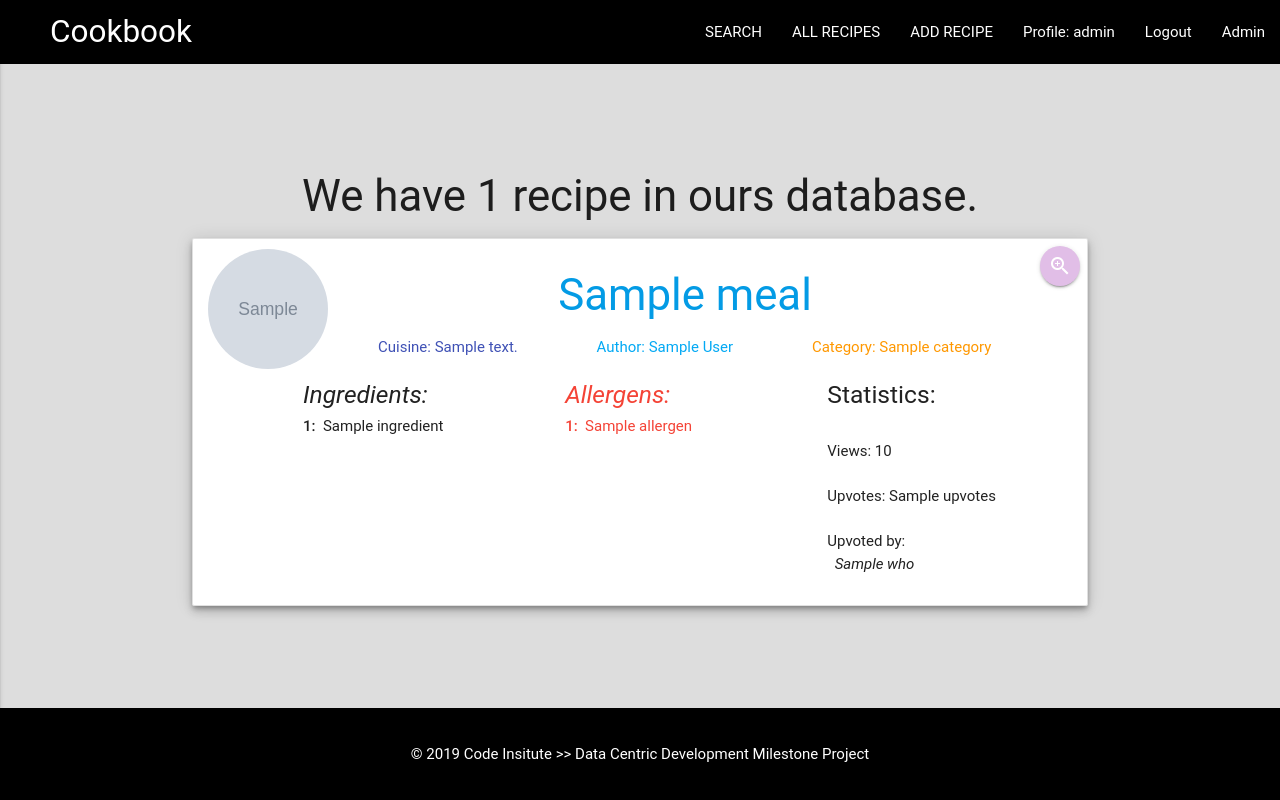
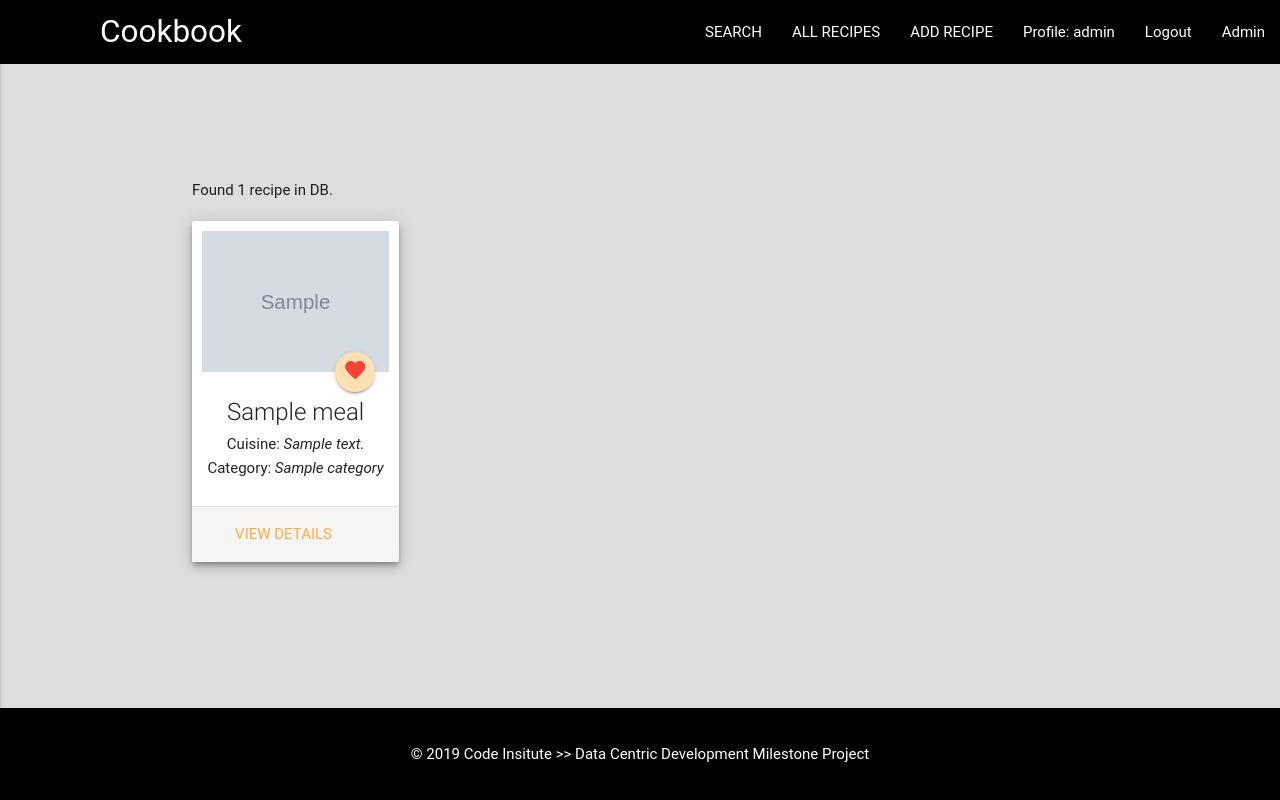
Before and after one commit to sywekpiorko1/milestone-data-centric-dev, a Flask app: page /recipes?limit=8&offset=0 in a window 1280 px wide. Run offline with Flask 2, Linux system fonts and the light colour scheme; the visitor is signed in with stand-in values (Sample User, id 1); grey boxes marked "Sample" are stand-in pictures; a database or web service that is not in the repository returns one stand-in record (values such as "Sample title"); some libraries are stand-ins or nearby versions; some web fonts are replaced.

Commit message:
Change recipes and search view template to cards in 4 columns, import big pack of recipes, add pagination page X of Y info

```diff
--- a/app.py
+++ b/app.py
@@ -32,7 +32,7 @@ views_global = 0
 upvotes_global = 0
 upvotes_who_global = []
 filtered_and_excluded_allergens = []
-p_limit = 4
+p_limit = 8
 
 
 ######################################################################
@@ -52,7 +52,7 @@ def get_recipes():
     viewer = 'anonim'
     if 'user' in session:
         user_in_db = users_collection.find_one({"username": session['user']})
-        print (user_in_db)
+        print ("USER: ", user_in_db['username'])
         if user_in_db:
             viewer = user_in_db['username']
     # flash(viewer)
@@ -72,6 +72,21 @@ def get_recipes():
     if p_offset > recipes_total:
         p_offset = recipes_total
 
+    # Query recipes collection and return ordered by votes descending
+    filteredRecipes = [recipe for recipe in recipes_collection.find(
+                        {
+                            '$query':
+                                {'meal': { '$regex': '.'} },
+                                '$orderby': {'views': -1}
+                            }
+                        )]
+    print("Top 10 recipes [name] order by [views] :  ")
+    for index,recipe in enumerate(filteredRecipes):
+        print(recipe['meal'], recipe['views'])
+        if index == 10:
+            break
+
+    # Default sort by ID >> greater id for last added to dbase
     recipes = list(recipes_collection.find().sort('_id').limit(p_limit).skip(p_offset))
     return render_template("recipes.html",
                             allergens=allergens_collection.find(),
@@ -101,6 +116,7 @@ def view_recipe(recipe_id):
     views += 1
     recipes_collection.update( {'_id': ObjectId(recipe_id)},{"$set":{'views':views}})
     upvotes_who = list(recipe['upvotes_who'])
+
     if viewer in upvotes_who:
         voted_up_by_viewer = True
     else:
@@ -408,8 +424,14 @@ def update_recipe(recipe_id):
         'youtube':request.form.get('youtube'),
         'photo':request.form.get('photo')
     } )
+    recipe = recipes_collection.find_one({"_id": ObjectId(recipe_id)})
     # pp.pprint(update)
-    return redirect(url_for('index'))
+    # return redirect(url_for('index'))
+    return render_template("view_recipe.html",
+                        recipe=recipe,
+                        title="View Recipe",
+                        viewer=session['user'],
+                        voted_up_by_viewer=False)
 
 @app.route('/deleteRecipe/<recipe_id>', methods=['GET', 'POST'])
 def delete_recipe(recipe_id):
@@ -534,7 +556,10 @@ def profile(user):
         # If so get the user and pass him to template for now
         user_in_db = users_collection.find_one({"username": user})
         # prepare list of recipes created by user
-        profile_user_recipes = list(recipes_collection.find({'author': user_in_db['username']}))
+        profile_user_recipes = recipes_collection.find({'author': user_in_db['username']}).sort('meal')
+        # if == 0 change to None to avoid displaying Header in profile template
+        if profile_user_recipes.count() == 0:
+            profile_user_recipes = None
         # to avoid error escape if user has no list of ids of upvoted recipes in his document
         try:
             upvoted_recipes_ids = user_in_db['upvoted_recipes']
@@ -544,7 +569,7 @@ def profile(user):
                                 title="Profile",
                                 user=user_in_db)
 
-        # if user has upvoted recipes ids prepare list pull each id and create list of recipes documents
+        # if user document contain upvoted recipes ids prepare list pull each id and create list of recipes documents
         upvoted_recipes = []
         for id in upvoted_recipes_ids:
             # Upvoted recipes in user collection out of sync.
@@ -557,6 +582,7 @@ def profile(user):
                 pass
         # remove None values from list if exist
         upvoted_recipes = [x for x in upvoted_recipes if x is not None]
+        upvoted_recipes = sorted(upvoted_recipes, key=itemgetter('meal'))
 
         return render_template('profile.html',
                                 profile_user_recipes=profile_user_recipes,
--- a/static/css/style.css
+++ b/static/css/style.css
@@ -48,18 +48,18 @@ main {
   position: relative;
 }
 
-.container-width550 {
+/* .container-width550 {
   animation: showUp 0.5s cubic-bezier(0.18, 1.3, 1, 1) forwards;
-}
+} */
 
-@keyframes showUp {
+/* @keyframes showUp {
   0% {
     transform: scale(0);
   }
   100% {
     transoform: scale(1);
   }
-}
+} */
 
 /* Add_recipe */
 
@@ -101,12 +101,42 @@ main {
   color: yellow;
 }
 
+/* Pagination  */
+/* Search Template */
+
+br.line-height-2, li.line-height-2 {
+  line-height: 2.1;
+}
+
+
+/* Cards */
+
+#padded {
+  padding-left: 10px;
+  padding-top: 10px;
+  padding-right: 10px;
+}
+
+#upvotes {
+  line-height: 18px;
+  font-size: 0.8rem;
+}
+
+#upvotes_icon {
+  line-height: 12px;
+}
+
+#padding-5px{
+  padding-left: 5px;
+  padding-right: 5px;
+}
+
 /* Collection */
 
-.collection .collection-item.avatar:not(.circle-clipper)>.circle, .collection .collection-item.avatar :not(.circle-clipper)>.circle {
+/* .collection .collection-item.avatar:not(.circle-clipper)>.circle, .collection .collection-item.avatar :not(.circle-clipper)>.circle {
   width: 120px;
   height: 120px;
-}
+} */
 
 /* Buttons (view and edit) in all_recipe view of each separate recipe */
 
--- a/templates/base.html
+++ b/templates/base.html
@@ -14,11 +14,11 @@
   <header>
     <nav class="navbar">
       <div class="nav-wrapper black">
-        <a href="{{ url_for('index') }}" class="brand-logo left" style="padding-left: 50px">Cookbook</a>
+        <a href="{{ url_for('index') }}" class="brand-logo left" style="margin-left: 100px">Cookbook</a>
         <a href="#" data-activates="mobile-demo" class="button-collapse"><i class="material-icons">menu</i></a>
         <ul class="right hide-on-med-and-down">
           <li><a href="{{ url_for('search_recipes') }}">SEARCH</a></li>
-          <li><a href="{{ url_for('get_recipes', limit=4, offset=0) }}">ALL RECIPES</a></li>
+          <li><a href="{{ url_for('get_recipes', limit=8, offset=0) }}">ALL RECIPES</a></li>
           {% if session.user %}
           <li><a href="{{ url_for('add_recipe') }}">ADD RECIPE</a></li>
           <li class="{% if 'profile' in request.path %} active {% endif %}"><a
@@ -37,11 +37,11 @@
         <!--  ########################  Navbar/mobile ###########################   -->
         <ul class="side-nav" id="mobile-demo">
           <li><a href="{{ url_for('search_recipes') }}">SEARCH</a></li>
-          <li><a href="{{ url_for('get_recipes', limit=4, offset=0) }}">ALL RECIPES</a></li>
+          <li><a href="{{ url_for('get_recipes', limit=8, offset=0) }}">ALL RECIPES</a></li>
           {% if session.user %}
           <li><a href="{{ url_for('add_recipe') }}">ADD RECIPE</a></li>
           <li class="{% if 'profile' in request.path %} active {% endif %}"><a
-            href="{{url_for('profile', user=session.user)}}">Profile: {{ session.user }}</a></li>
+              href="{{url_for('profile', user=session.user)}}">Profile: {{ session.user }}</a></li>
           <li><a href="{{url_for('logout')}}">Logout</a></li>
           {% if session.user == 'admin' %}
           <li class="{% if 'admin' in request.path and 'profile' not in request.path %} active {% endif %}"><a
@@ -109,6 +109,11 @@
     });
     // https://stackoverflow.com/questions/34248898/how-to-validate-select-option-for-a-materialize-dropdown
     $("select[required]").css({ display: "block", height: 0, padding: 0, width: 0, position: 'absolute' });
+    // https://github.com/twbs/bootstrap/issues/18294
+    $(".myClicableBox").click(function () {
+      window.location = $(this).find("a").attr("href");
+      return false;
+    });
   </script>
 
 </body>
--- a/templates/recipes.html
+++ b/templates/recipes.html
@@ -6,34 +6,47 @@
   <h3 class="center-align">Sorry, we have no recipes matching criteria.</h3>
   <h3 class="center-align">Try another search.</h3>
   {% else %}
-  <h3 class="center-align">We have&nbsp;{{ count }}
+  <h6 class="left-align">Found&nbsp;{{ count }}
     {% if count > 1 %}
     recipes
     {% else %}
     recipe
     {% endif %}
-    in ours database.</h3>
+    in DB.</h6>
   {% endif %}
 
   <ul class="pagination center-align">
     {% if p_offset > 0 %}
     <li class="waves-effect"><a href="{{ prev_url }}"><i class="material-icons">chevron_left</i></a></li>
     {% endif %}
-    <!-- <li class="active"><a href="#!">1</a></li>
-    <li class="waves-effect"><a href="#!">2</a></li>
-    <li class="waves-effect"><a href="#!">3</a></li>
-    <li class="waves-effect"><a href="#!">4</a></li>
-    <li class="waves-effect"><a href="#!">5</a></li> -->
+    {% if (p_offset > 0) or (p_offset + p_limit <  count) %}
+    <li class="line-height-2">page {{ ( p_offset // p_limit )  + 1 }} of {{ (count // p_limit) + 1 }}</li>
+    {% endif %}
     {% if p_offset + p_limit <  count %}
     <li class="waves-effect"><a href="{{ next_url }}"><i class="material-icons">chevron_right</i></a></li>
     {% endif %}
   </ul>
 
-  {% for recipe in recipes %}
+  <div class="row">
 
-  {% include "recipesTemplate.html"  %}
+    {% for recipe in recipes %}
 
-  {% endfor %}
+    {% include "recipesTemplateCards.html"  %}
 
+    {% endfor %}
+
+  </div>
+
+  {% if  (count - p_offset) > 4  %}
+  <ul class="pagination center-align">
+    {% if p_offset > 0 %}
+    <li class="waves-effect"><a href="{{ prev_url }}"><i class="material-icons">chevron_left</i></a></li>
+    {% endif %}
+
+    {% if p_offset + p_limit <  count %}
+    <li class="waves-effect"><a href="{{ next_url }}"><i class="material-icons">chevron_right</i></a></li>
+    {% endif %}
+  </ul>
+  {% endif %}
 
   {% endblock main_content %}
--- /dev/null
+++ b/templates/recipesTemplateCards.html
@@ -0,0 +1,31 @@
+<div class="col s12 m6 l3">
+  <div class="card z-depth-3">
+
+
+    <div class="card-image">
+      <img id="padded" src="{{recipe.photo}}" alt="{{recipe.meal}}" class="materialboxed">
+      <a class="btn-floating {% if recipe.upvotes > 99 %} btn-large {% endif %}halfway-fab orange lighten-4">
+        <p id="upvotes" class="center-align halfway indigo-text"><i id="upvotes_icon"
+            class="material-icons red-text">favorite</i>{{recipe.upvotes}}</p>
+      </a>
+    </div>
+
+
+    <div id="padding-5px" class="card-content">
+      <span class="truncate card-title grey-text text-darken-4 center-align">
+        {{recipe.meal}}
+      </span>
+      <h6 class="center-align">Cuisine: <em>{{recipe.cuisine}}</em></h6>
+      <h6 class="center-align">Category: <em>{{recipe.category}}</em></h6>
+    </div>
+
+
+    <div class="card-action myClicableBox waves-effect waves-block waves-light grey lighten-4">
+      <div class="center-align">
+        <a href="{{ url_for('view_recipe', recipe_id=recipe._id) }}">view details</a>
+      </div>
+    </div>
+
+
+  </div>
+</div>
--- a/templates/search.html
+++ b/templates/search.html
@@ -23,6 +23,7 @@
           {% endfor %}
         </div>
       </div>
+      <br class="line-height-2">
       <!--                              TODO SEARCH WORD IN MEAL NAME -->
       <!--                              TODO SEARCH WORD IN INGREDIENTS -->
 
@@ -50,6 +51,7 @@
         </select>
         <label>Search in Cuisines</label>
       </div>
+      <br class="line-height-2">
 
       <div class="row center-align">
         <button class="btn btn-large waves-seffect waves-light blue darken-4 z-depth-3" type="submit"
```
Also changed, not shown: templates/profile.html (+31 -15 lines), templates/view_recipe.html (+11 -4 lines).
